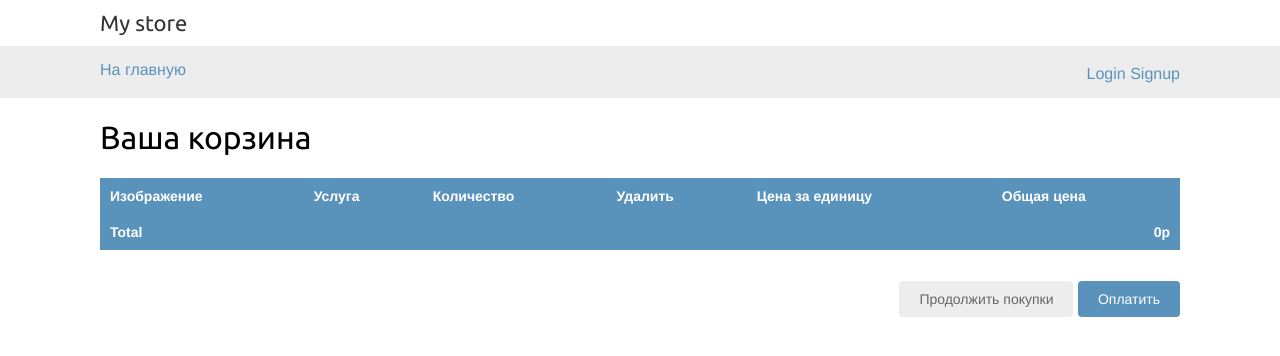
After one commit to Enimalojd/DRF, a Django app: page /cart/ in a window 1280 px wide. The commit adds this page. Shown: the top 356 px of the page. Run offline with Django 4.2, Linux system fonts and the light colour scheme.

Commit message:
Отображение корзины покупателя

```diff
--- /dev/null
+++ b/mysite/cart/forms.py
@@ -0,0 +1,8 @@
+from django import forms
+
+SERVICE_QUANTITY_CHOICES = [(i, str(i)) for i in range(1, 21)]
+
+
+class CartAddServiceForm(forms.Form):
+    quantity = forms.TypedChoiceField(choices=SERVICE_QUANTITY_CHOICES, coerce=int)
+    override = forms.BooleanField(required=False, initial=False, widget=forms.HiddenInput)
--- /dev/null
+++ b/mysite/cart/templates/cart/detail.html
@@ -0,0 +1,54 @@
+{% extends "store/base.html" %}
+{% load static %}
+{% block title %}
+Your shopping cart
+{% endblock %}
+{% block content %}
+<h1>Ваша корзина</h1>
+<table class="cart">
+    <thead>
+    <tr>
+        <th>Изображение</th>
+        <th>Услуга</th>
+        <th>Количество</th>
+        <th>Удалить</th>
+        <th>Цена за единицу</th>
+        <th>Общая цена</th>
+    </tr>
+    </thead>
+    <tbody>
+    {% for item in cart %}
+    {% with service=item.service %}
+    <tr>
+        <td>
+            <a href="{{ service.get_absolute_url }}">
+                <img src="{% if service.image %}{{ service.image.url }} {% else %} {% static "img/no_image.png" %}{% endif %}">
+            </a>
+        </td>
+        <td>{{ service.title }}</td>
+        <td>{{ item.quantity }}</td>
+        <td>
+            <form action="{% url "cart:cart_remove" service.id %}"
+            method="post">
+            <input type="submit" value="Удалить">
+            {% csrf_token %}
+            </form>
+        </td>
+        <td class="num">{{ item.price }}р</td>
+        <td class="num">${{ item.total_price }}р</td>
+    </tr>
+    {% endwith %}
+    {% endfor %}
+    <tr class="total">
+        <td>Total</td>
+        <td colspan="4"></td>
+        <td class="num">{{ cart.get_total_price }}р</td>
+    </tr>
+    </tbody>
+</table>
+<p class="text-right">
+    <a href="{% url "store:service_list" %}" class="button
+    light">Продолжить покупки</a>
+    <a href="#" class="button">Оплатить</a>
+</p>
+{% endblock %}
--- /dev/null
+++ b/mysite/cart/urls.py
@@ -0,0 +1,10 @@
+from django.urls import path
+from . import views
+
+app_name = 'cart'
+
+urlpatterns = [
+    path('', views.cart_detail, name='cart_detail'),
+    path('add/<int:service_id>/', views.cart_add, name='cart_add'),
+    path('remove/<int:service_id>/', views.cart_remove, name='cart_remove'),
+]
--- /dev/null
+++ b/mysite/cart/views.py
@@ -0,0 +1,29 @@
+from django.shortcuts import render, redirect, get_object_or_404
+from django.views.decorators.http import require_POST
+from store.models import Service
+from .cart import Cart
+from .forms import CartAddServiceForm
+
+
+@require_POST
+def cart_add(request, service_id):
+    cart = Cart(request)
+    service = get_object_or_404(Service, id=service_id)
+    form = CartAddServiceForm(request.POST)
+    if form.is_valid():
+        cd = form.cleaned_data
+        cart.add(service=service, quantity=cd['quantity'], override_quantity=cd['override'])
+    return redirect('cart:cart_detail')
+
+
+@require_POST
+def cart_remove(request, service_id):
+    cart = Cart(request)
+    service = get_object_or_404(Service, id=service_id)
+    cart.remove(service)
+    return redirect('cart:cart_detail')
+
+
+def cart_detail(request):
+    cart = Cart(request)
+    return render(request, 'cart/detail.html', {'cart': cart})
--- a/mysite/mysite/urls.py
+++ b/mysite/mysite/urls.py
@@ -13,6 +13,7 @@ router.register(r'services', ServiceViewSet)
 
 urlpatterns = [
     path('admin/', admin.site.urls),
+    path('cart/', include('cart.urls', namespace='cart')),
     re_path('', include('social_django.urls', namespace='social')),
     path('store/', include('store.urls', namespace='store')),
     path('accounts/', include("django.contrib.auth.urls")),
--- a/mysite/store/templates/store/service/detail.html
+++ b/mysite/store/templates/store/service/detail.html
@@ -14,6 +14,11 @@
         </a>
     </h2>
     <p class="price">{{ service.price }}р</p>
+    <form action="{% url "cart:cart_add" service.id %}" method="post">
+        {{ cart_service_form }}
+        {% csrf_token %}
+        <input type="submit" value="Add to cart">
+    </form>
     {{ service.description|linebreaks }}
 </div>
 {% endblock %}
```
Also changed, not shown: mysite/store/views.py (+5 -2 lines).
